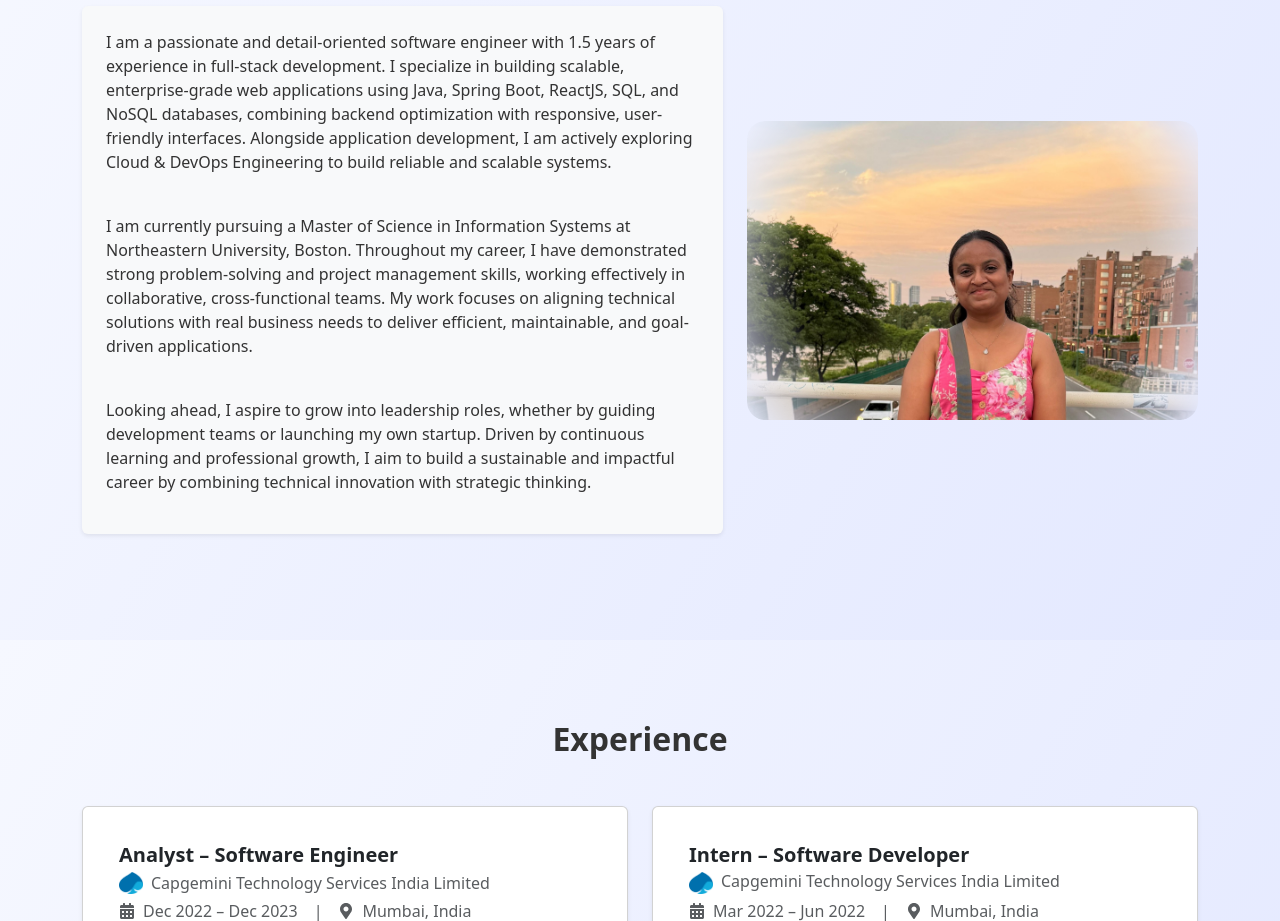
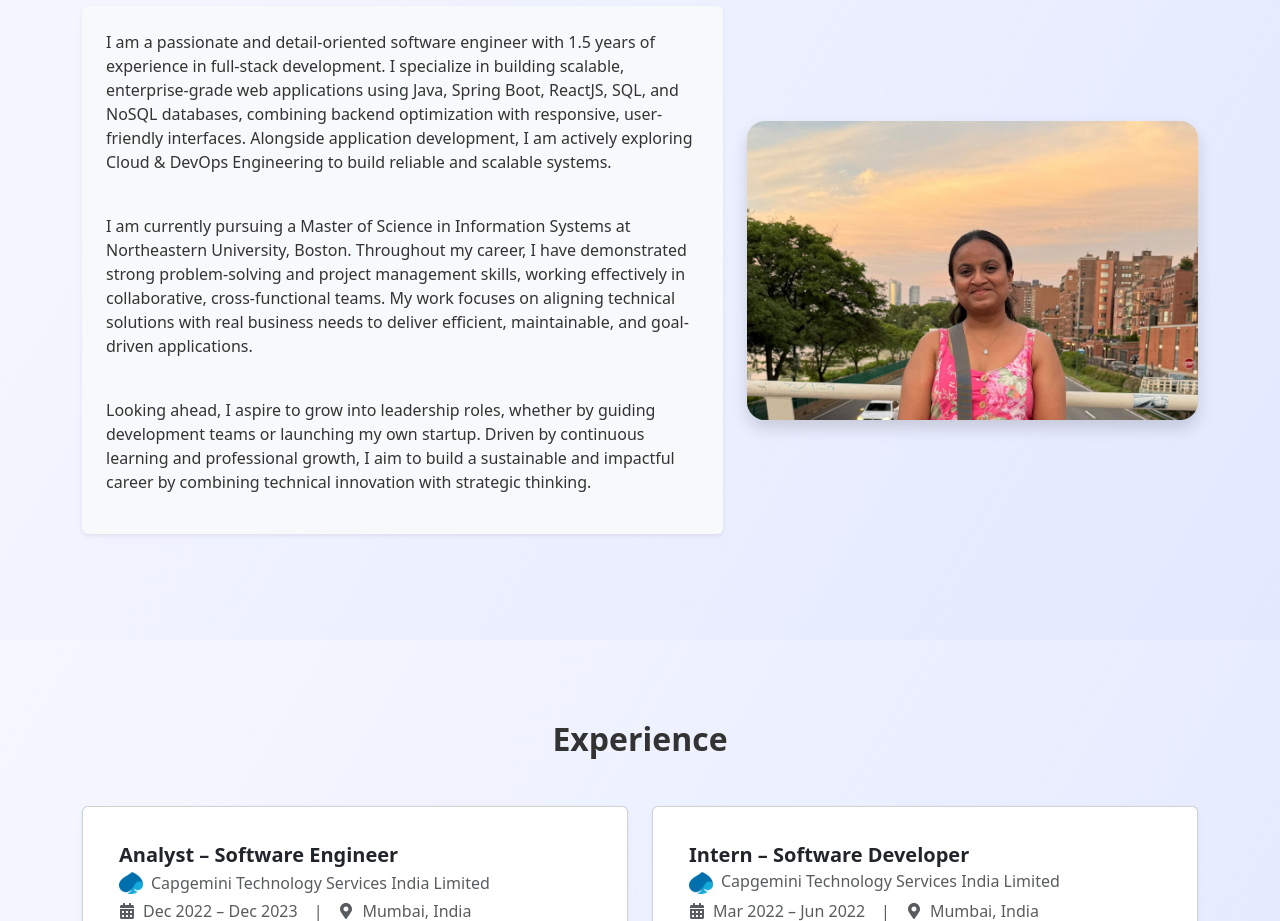
Before and after one commit to Shrutkeerti200/my-portfolio, a React (Create React App) app: page / in a window 1280 px wide. Shown: the part 960-1881 px from the top of the page. Built offline with nearby package versions, Linux system fonts and the light colour scheme.

Commit message:
image and about section updates

```diff
--- a/src/css/About.css
+++ b/src/css/About.css
@@ -1,6 +1,11 @@
 .profile-img {
   max-width: 420px;
   border-radius: 18px;
-  -webkit-mask-image: radial-gradient(circle, #000 65%, transparent 100%);
-  mask-image: radial-gradient(circle, #000 65%, transparent 100%);
+
+  /* Soft blend */
+  box-shadow:
+    0 12px 30px rgba(0, 0, 0, 0.12),
+    0 0 0 8px rgba(255, 255, 255, 0.6);
+
+  background: #f5f7ff; /* match section bg */
 }
```
